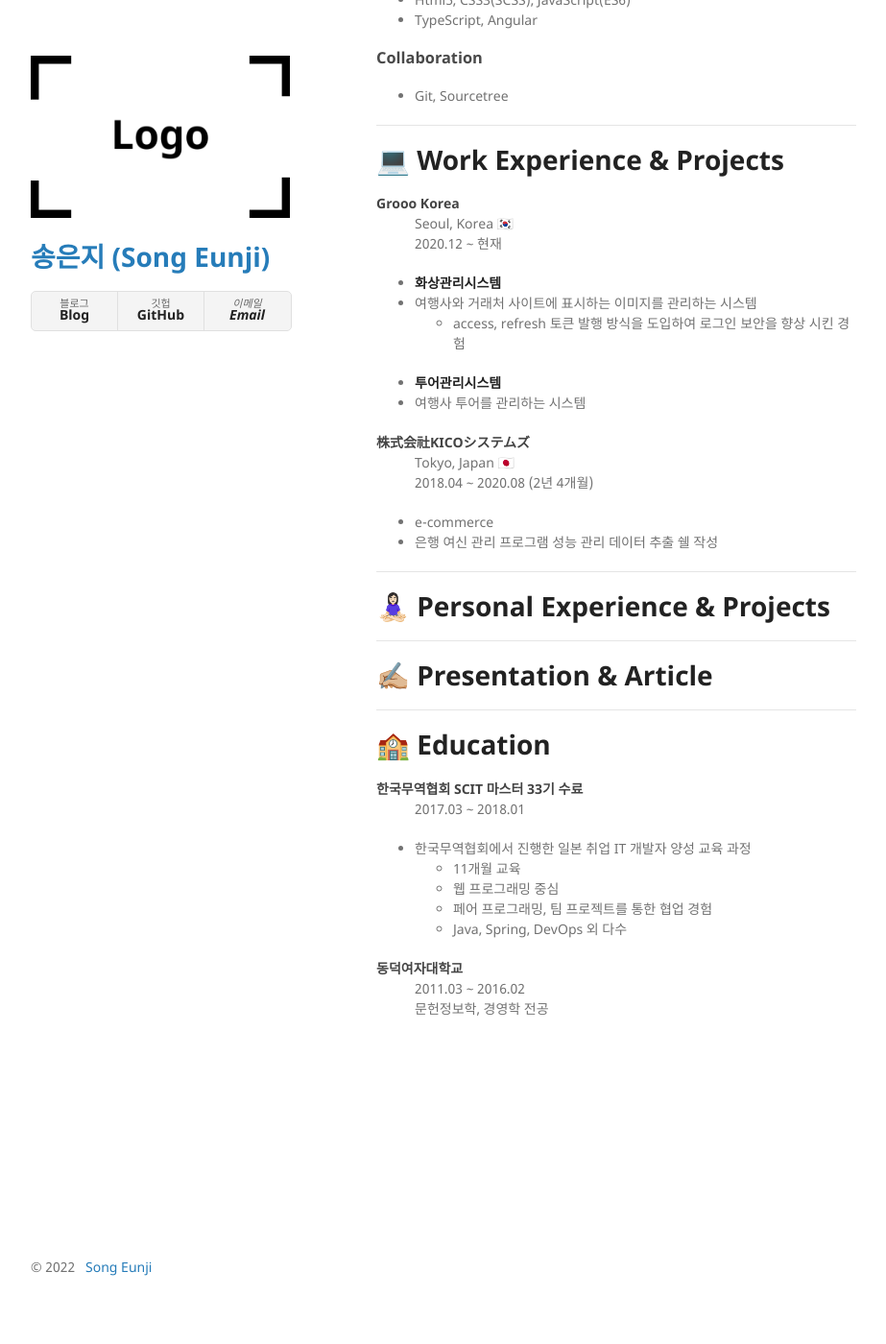
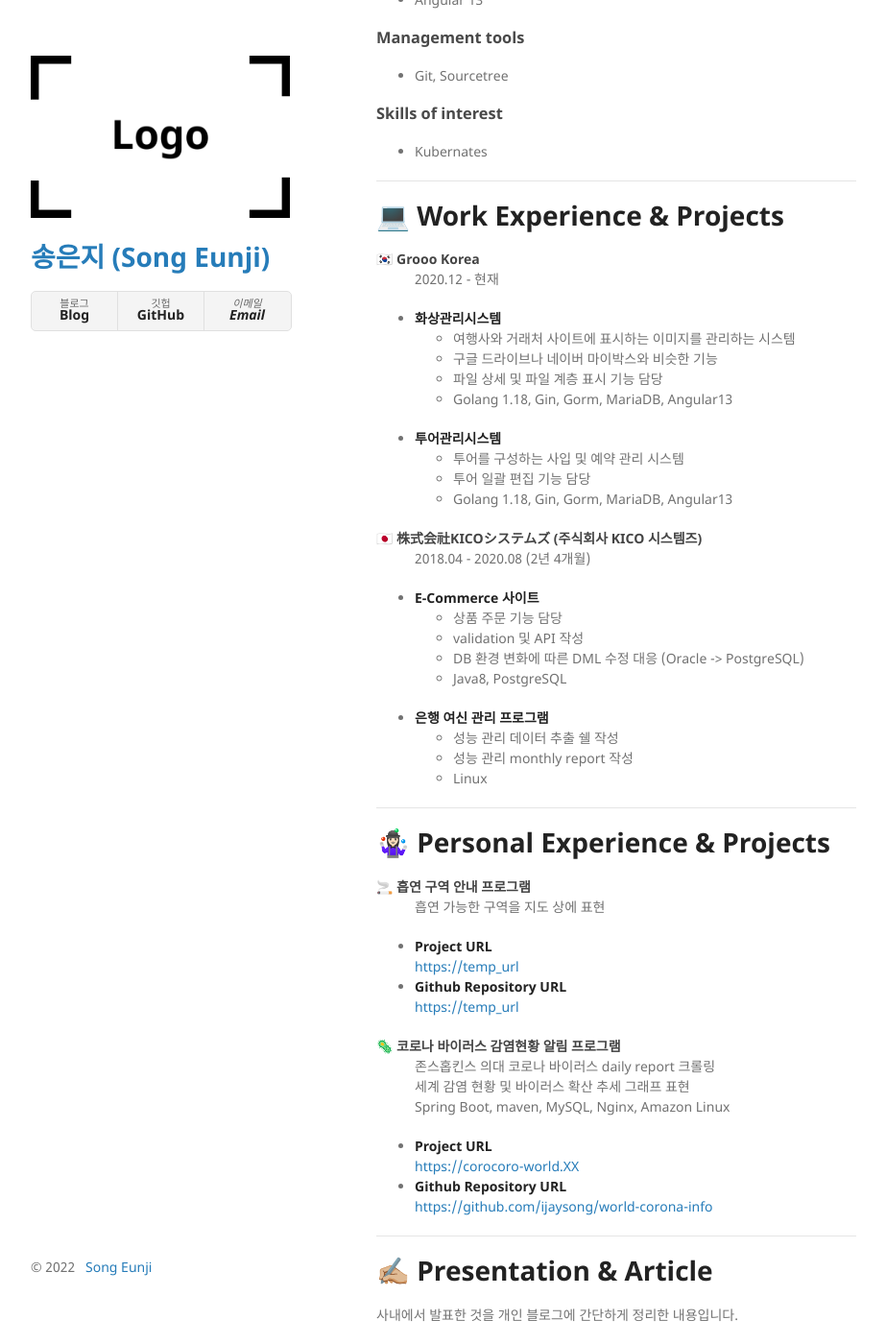
Before and after one commit to ijaysong/portfolio-about-me, a Jekyll site: the page built from index.md, in a window 1280 px wide and 1400 px high, scrolled down 761 px. Shown: the whole window at 96% size, without its empty margins (178-1101 px from the left). Built offline with Jekyll 4.4.1, drawn with Linux system fonts in a browser that asks for light colours; our own code applies the rules of GitHub Pages for plain Markdown files; some of the changed text lies outside the part shown.

Commit message:
add contents

```diff
--- a/index.md
+++ b/index.md
@@ -7,80 +7,137 @@ layout: default
 * 궁금한게 있으면 꼭 해보고 싶어하는 호기심이 많은 성격 입니다.
 * 개발자가 되기 전부터 해외 취업에 대해 관심으로, 일본에서 커리어를 시작했습니다.
 * **일본어가 가능한 개발자**라는 특기를 살려 외국계 IT 회사에서 근무하고 있습니다.
-* 커피☕️, 강아지🐶 그리고 (긍정적인 소통)에 관심이 많습니다.
-* clean code와 test에 대한 고민을 생활화 합니다.
+* 커피☕️, 강아지🐶 그리고 Clean Architecture, DDD에 관심이 많습니다.
+* Clean Code와 Test에 대한 고민을 생활화 합니다.
 * 꾸준한 자기 발전의 중요성을 알기에 1일 1커밋과 기술 블로그 운영을 하고 있습니다.
 
 ---
 
 # 🔨 Skills
 ### Backend
-* Java8
-* Golang 1.18
-* Gorm
-* MariaDB, PostgreSQL, Oracle
-* IntelliJ, Visual Studio Code, Eclipse, Spring Boot
+* Java8, Spring Boot
+* Golang 1.18, Gin, Gorm
+* MariaDB, PostgreSQL
 
 ### DevOps
 * AWS EC2, S3, RDS, CloudFront
 * Docker
 
 ### Frontend
-* Html5, CSS3(SCSS), JavaScript(ES6)
-* TypeScript, Angular
+* JavaScript(ES6)
+* TypeScript
+* Angular 13
 
-### Collaboration
+### Management tools
 * Git, Sourcetree
+
+### Skills of interest
+* Kubernates
 
 ---
 
 # 💻 Work Experience & Projects
 <dl>
-  <dt>Grooo Korea</dt>
-  <dd>Seoul, Korea 🇰🇷</dd>
-  <dd>2020.12 ~ 현재</dd>
+  <dt>🇰🇷 Grooo Korea</dt>
+  <dd>2020.12 - 현재</dd>
 </dl>
 
 * **화상관리시스템**
-* 여행사와 거래처 사이트에 표시하는 이미지를 관리하는 시스템
-  * access, refresh 토큰 발행 방식을 도입하여 로그인 보안을 향상 시킨 경험
+  * 여행사와 거래처 사이트에 표시하는 이미지를 관리하는 시스템
+  * 구글 드라이브나 네이버 마이박스와 비슷한 기능
+  * 파일 상세 및 파일 계층 표시 기능 담당
+  * Golang 1.18, Gin, Gorm, MariaDB, Angular13
+<br>
+
 * **투어관리시스템**
-* 여행사 투어를 관리하는 시스템
+  * 투어를 구성하는 사입 및 예약 관리 시스템
+  * 투어 일괄 편집 기능 담당
+  * Golang 1.18, Gin, Gorm, MariaDB, Angular13
 
 
 <dl>
-  <dt>株式会社KICOシステムズ</dt>
-  <dd>Tokyo, Japan 🇯🇵</dd>
-  <dd>2018.04 ~ 2020.08 (2년 4개월)</dd>
+  <dt>🇯🇵 株式会社KICOシステムズ (주식회사 KICO 시스템즈)</dt>
+  <dd>2018.04 - 2020.08 (2년 4개월)</dd>
 </dl>
 
-* e-commerce
-* 은행 여신 관리 프로그램 성능 관리 데이터 추출 쉘 작성
+* **E-Commerce 사이트**
+  * 상품 주문 기능 담당
+  * validation 및 API 작성
+  * DB 환경 변화에 따른 DML 수정 대응 (Oracle -> PostgreSQL)
+  * Java8, PostgreSQL
+
+* **은행 여신 관리 프로그램**
+  * 성능 관리 데이터 추출 쉘 작성
+  * 성능 관리 monthly report 작성
+  * Linux
 
 ---
 
-# 🧘🏻‍♀️ Personal Experience & Projects
+# 🤹🏻‍♀️ Personal Experience & Projects
+<dl>
+  <dt>🚬 흡연 구역 안내 프로그램</dt>
+  <dd>흡연 가능한 구역을 지도 상에 표현</dd>
+</dl>
+
+* **Project URL**
+  <https://temp_url>
+* **Github Repository URL**
+  <https://temp_url>
+
+<dl>
+  <dt>🦠 코로나 바이러스 감염현황 알림 프로그램</dt>
+  <dd>존스홉킨스 의대 코로나 바이러스 daily report 크롤링</dd>
+  <dd>세계 감염 현황 및 바이러스 확산 추세 그래프 표현</dd>
+  <dd>Spring Boot, maven, MySQL, Nginx, Amazon Linux</dd>
+</dl>
+
+<!-- TODO URL 수정 필요 -->
+* **Project URL**
+  <https://corocoro-world.XX>
+* **Github Repository URL**
+  <https://github.com/ijaysong/world-corona-info>
 
 ---
 
 # ✍🏼 Presentation & Article
+사내에서 발표한 것을 개인 블로그에 간단하게 정리한 내용입니다.
+
+<dl>
+  <dt>🖥 e2e 테스트</dt>
+  <dd>프론트 코드 테스트 도입을 위해 e2e 테스트에 대해 조사 및 공유</dd>
+  <dd>selenium, cypress, cucumber</dd>
+</dl>
+
+
+
+<!-- TODO URL 수정 필요  -->
+* **Blog URL**: <https://ijaysong-blog.tistory.com/>
+
+<dl>
+  <dt>🙆🏻‍♂️ JWT 인증 방식</dt>
+  <dd>로그인 인증 방식 개선을 위해 조사 및 공유</dd>
+  <dd>Access Token, Refresh Token</dd>
+  <dd>XSS, CSRF 공격</dd>
+</dl>
+
+<!-- TODO URL 수정 필요  -->
+* **Blog URL**: <https://ijaysong-blog.tistory.com/>>
 
 ---
 
 # 🏫 Education
 <dl>
   <dt>한국무역협회 SCIT 마스터 33기 수료</dt>
-  <dd>2017.03 ~ 2018.01</dd>
+  <dd>2017.03 - 2018.01</dd>
+  <dd>일본 IT 취업 개발자 양성 교육 과정</dd>
 </dl>
 
-* 한국무역협회에서 진행한 일본 취업 IT 개발자 양성 교육 과정
-  * 11개월 교육
-  * 웹 프로그래밍 중심
-  * 페어 프로그래밍, 팀 프로젝트를 통한 협업 경험
-  * Java, Spring, DevOps 외 다수
+* 웹 프로그래밍 중심
+* 2인 프로젝트, 팀 프로젝트를 통한 협업 경험
+* Java, Spring 외 다수
 
 <dl>
   <dt>동덕여자대학교</dt>
-  <dd>2011.03 ~ 2016.02</dd>
+  <dd>2011.03 - 2016.02</dd>
   <dd>문헌정보학, 경영학 전공</dd>
 </dl>
```
